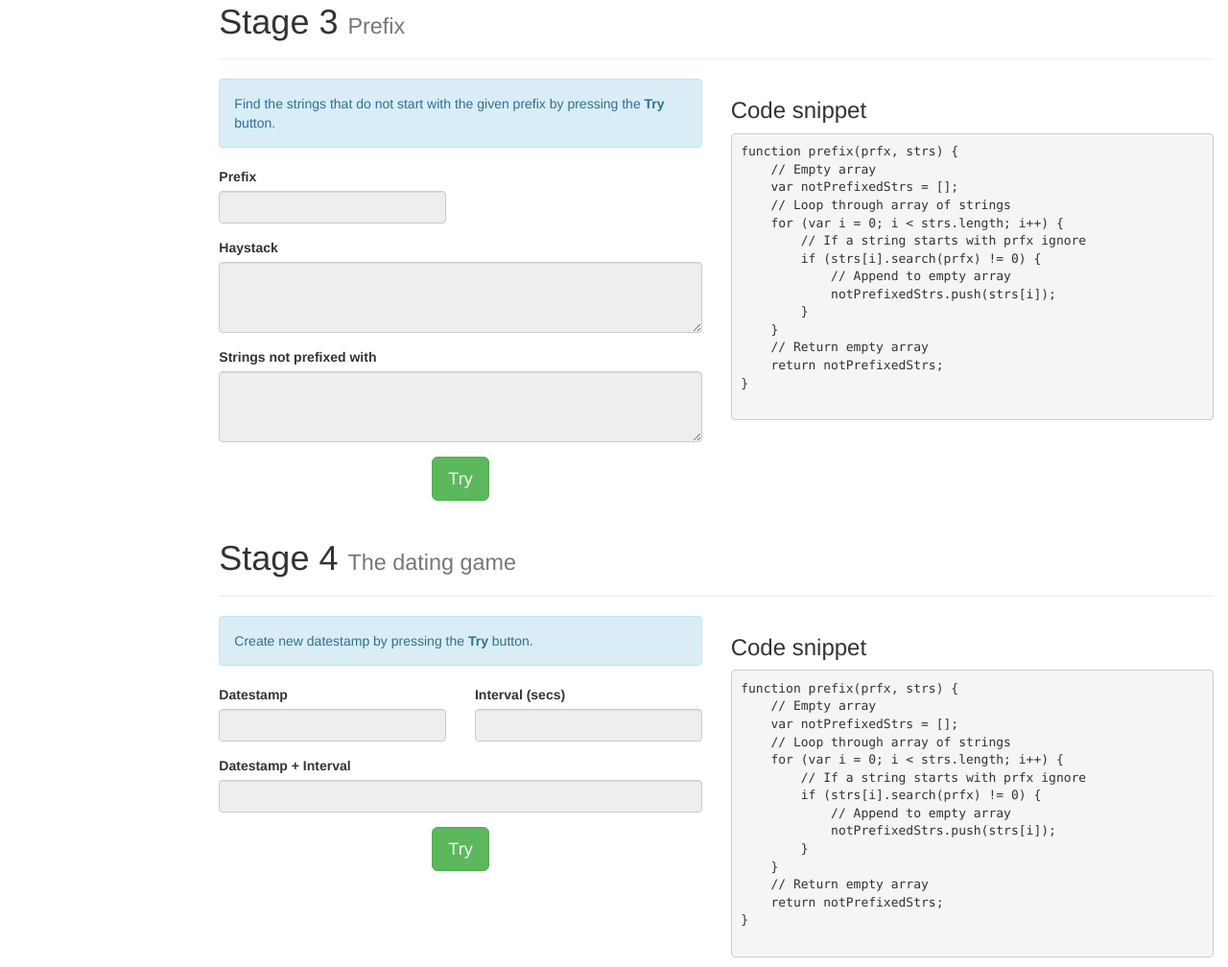
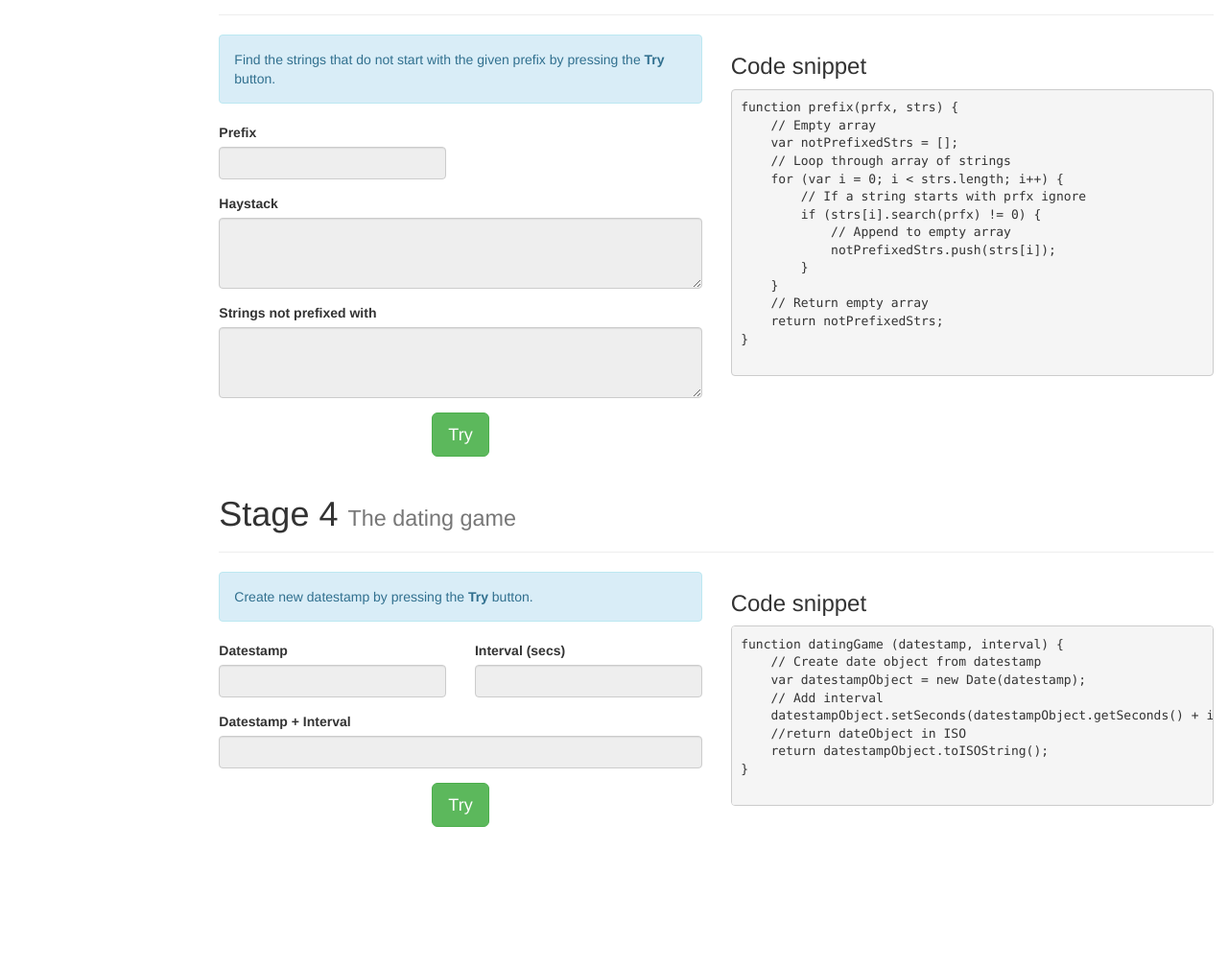
Before and after one commit to noemiquezada/apichallenge, a plain HTML site: page index.html in a window 1280 px wide. Shown: the part 1045-2053 px from the top of the page at 96% size. After the commit the page ends 1907 px from the top, so only its background shows below. Drawn offline with nearby package versions, Linux system fonts and the light colour scheme; some packages are replaced by stand-ins of ours; a script that the page names is missing.

Commit message:
Stage4 has been implemented through the gui, and on refresh and on page load, token is stored

```diff
--- a/js/welcome.controller.js
+++ b/js/welcome.controller.js
@@ -10,7 +10,7 @@
     function WelcomeController(API_CONSTANTS, AuthService) {
         var wc = this;
 
-        wc.start = start;
+        start();
 
         function start() {
             var credentials = {
--- a/templates/stage4.template.html
+++ b/templates/stage4.template.html
@@ -41,19 +41,13 @@
                     <div class="col-md-6">
                         <h3>Code snippet</h3>
                         <pre>
-function prefix(prfx, strs) {
-    // Empty array
-    var notPrefixedStrs = [];
-    // Loop through array of strings
-    for (var i = 0; i < strs.length; i++) {
-        // If a string starts with prfx ignore
-        if (strs[i].search(prfx) != 0) {
-            // Append to empty array
-            notPrefixedStrs.push(strs[i]);
-        }
-    }
-    // Return empty array
-    return notPrefixedStrs;
+function datingGame (datestamp, interval) {
+    // Create date object from datestamp
+    var datestampObject = new Date(datestamp);
+    // Add interval
+    datestampObject.setSeconds(datestampObject.getSeconds() + interval);
+    //return dateObject in ISO
+    return datestampObject.toISOString();
 }
                         </pre>
                     </div>
--- a/templates/welcome.template.html
+++ b/templates/welcome.template.html
@@ -3,15 +3,9 @@
             </div>
             <div class="col-md-10" ng-controller="WelcomeController as wc">
                 <div class="row">
-                    <!--                    <div class="clouds" kj-clouds></div>-->
                     <div class="col-md-12">
                         <h1 class=" text-center">Welcome</h1>
                     </div>
                 </div>
-                <div class="row">
-                    <div class="col-md-4 col-md-offset-4 text-center">
-                        <button ng-click="wc.start()" type="submit" class="btn btn-success btn-lg">Start</button>
-                    </div>
-                </div>
             </div>
         </div>
```
